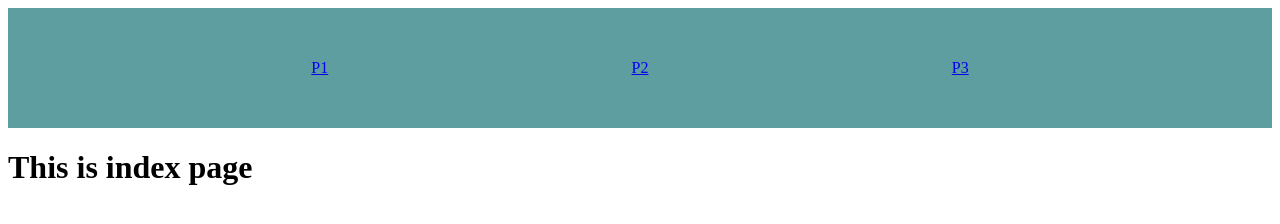
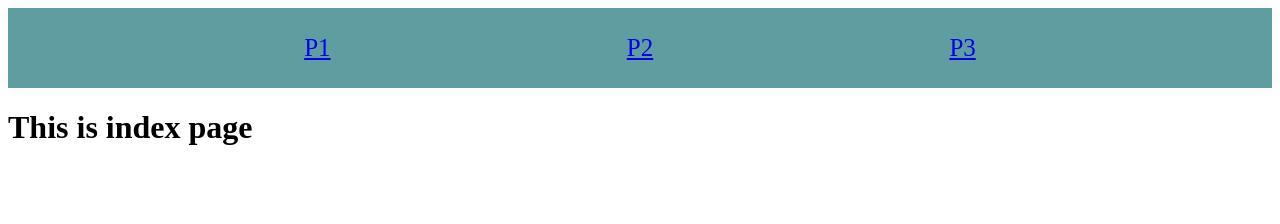
Before and after one commit to KumarGandhiKosireddy/demo, a plain HTML site: page index.html in a window 1280 px wide. Drawn offline with Linux system fonts and the light colour scheme.

Commit message:
css added

```diff
--- /dev/null
+++ b/index.css
@@ -0,0 +1,9 @@
+nav{
+     width:100%;
+     height:10vh;
+     font-size: 25px;
+     background-color:cadetblue;
+     display:flex;
+     justify-content:space-evenly;
+     align-items:center;
+     }
--- a/index.html
+++ b/index.html
@@ -4,22 +4,13 @@
      <meta charset="UTF-8">
      <meta name="viewport" content="width=device-width, initial-scale=1.0">
      <title>Document</title>
-     <style>
-          nav{
-               width:100%;
-               height:15vh;
-               background-color:cadetblue;
-               display:flex;
-               justify-content:space-evenly;
-               align-items:center;
-          }
-     </style>
+     <link rel="stylesheet" href="index.css">
 </head>
 <body>
      <nav>
-     <a href="a.html">P1</a>
-     <a href="b.html">P2</a>
-     <a href="c.html">P3</a>
+          <a href="a.html">P1</a>
+          <a href="b.html">P2</a>
+          <a href="c.html">P3</a>
      </nav>
      <h1>This is index page</h1>
 </body>
```
Also changed, not shown: a.html (+1 -10 lines), b.html (+1 -10 lines), c.html (+1 -10 lines).
